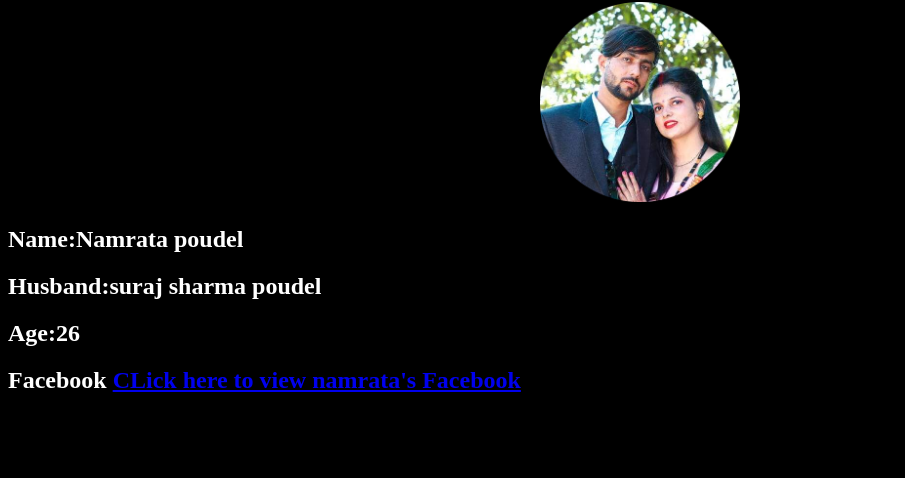
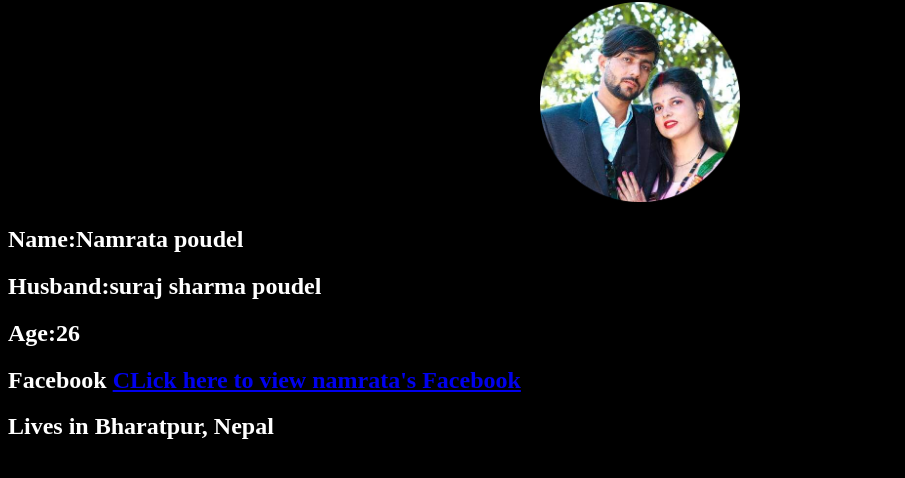
Before and after one commit to Sarcasticdev/learnabout-namrata, a plain HTML site: page index.html in a window 1280 px wide. Shown: the part 78-556 px from the top of the page, without its empty margins (0-905 px from the left). Drawn offline with Linux system fonts and the light colour scheme.

Commit message:
Update index.html

```diff
--- a/index.html
+++ b/index.html
@@ -26,5 +26,10 @@ Age:26</h2>
     <h2 style="color: white;">
 Facebook <a href="https://www.facebook.com/namrata.adhikari.73550"> CLick here to view namrata's Facebook</a>
 </h2>
+    <h2 style="color: white;">
+
+    Lives in Bharatpur, Nepal
+
+</h2>
 </body>
 </html>
```
